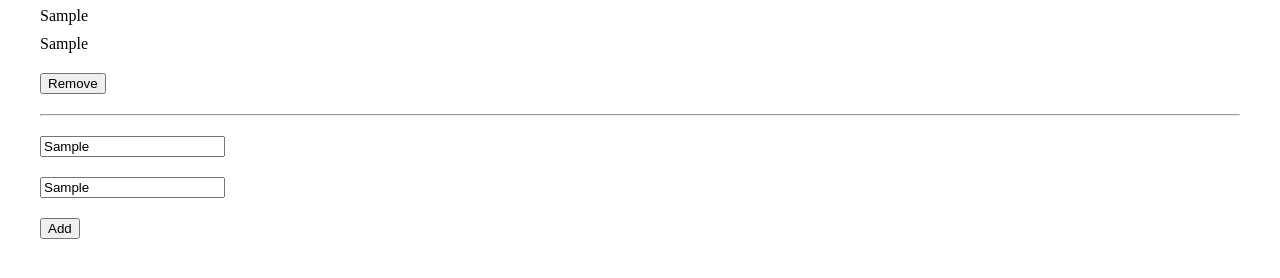
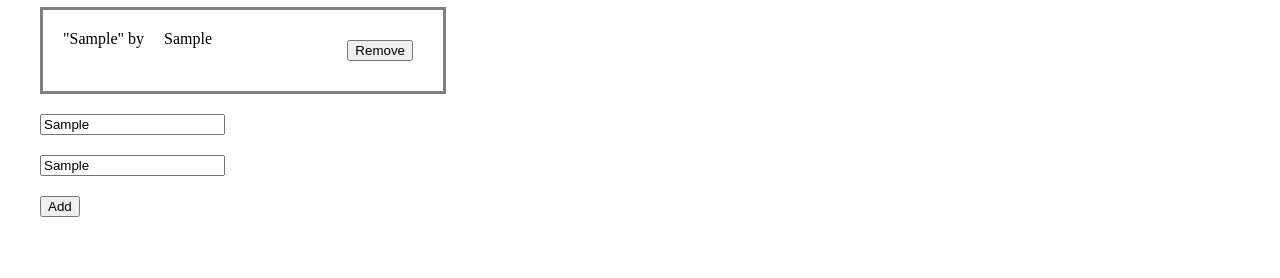
Before and after one commit to VSeray/Awesome-books, a plain HTML site: page index.html in a window 1280 px wide. Both pictures are taken after typing "Sample", "Sample" into the empty fields and a click on the button "Add". Shown: the part 60-338 px from the top of the page. Drawn offline with Linux system fonts and the light colour scheme.

Commit message:
Add styling to the project

```diff
--- a/bclasses.js
+++ b/bclasses.js
@@ -1,4 +1,5 @@
-const saveToLocalStorage = (key, data) => localStorage.setItem(key, JSON.stringify(data));
+const saveToLocalStorage = (key, data) =>
+  localStorage.setItem(key, JSON.stringify(data));
 const getFromLocalStorage = (key) => JSON.parse(localStorage.getItem(key));
 
 class Bclasses {
@@ -11,10 +12,16 @@ class Bclasses {
   }
 
   getCode() {
-    return `<div>${this.title}</div>
-              <div>${this.author}</div>
-              <button class='remove' data-id='${this.id}'>Remove</button>
-              <hr>`;
+    return `<div class='wrapper'>
+            <ul class='wrapper-ul'>
+              <li class='title'>"${this.title}" by</li>
+              <li class='author'>${this.author}</li>
+            </ul>
+            <ul>
+              <li><button class='remove' data-id='${this.id}'>Remove</button></li>
+            </ul>
+
+           </div>`;
   }
 
   static add(book) {
--- a/style.css
+++ b/style.css
@@ -1,3 +1,21 @@
 * {
   margin: 10px;
 }
+
+.wrapper {
+  display: flex;
+  flex-direction: row;
+  border: 3px solid gray;
+  justify-content: space-between;
+  width: 400px;
+}
+
+.wrapper-ul {
+  display: flex;
+  flex-direction: row;
+}
+
+ul {
+  list-style-type: none;
+  padding: 0;
+}
```
